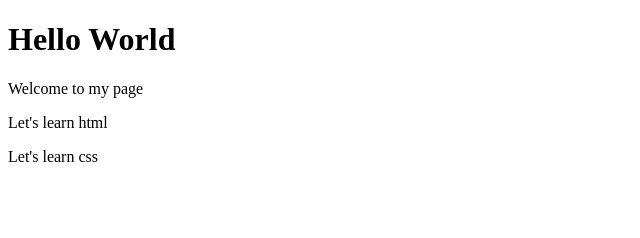
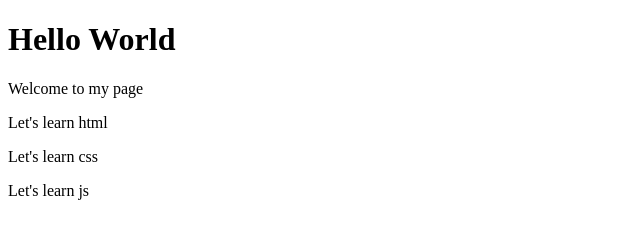
Before and after one commit to amidah/my-test-repository, a plain HTML site: page index.html in a window 1280 px wide. Shown: the full height of the page, 0-640 px from the left. Drawn offline with Linux system fonts and the light colour scheme.

Commit message:
resolved merge conflict and added a new para

```diff
--- a/index.html
+++ b/index.html
@@ -6,6 +6,6 @@
 <p>Welcome to my page</p>
 <p>Let's learn html</p>
 <p>Let's learn css</p>
-
+<p>Let's learn js</p>
 </body>
 </html
```
